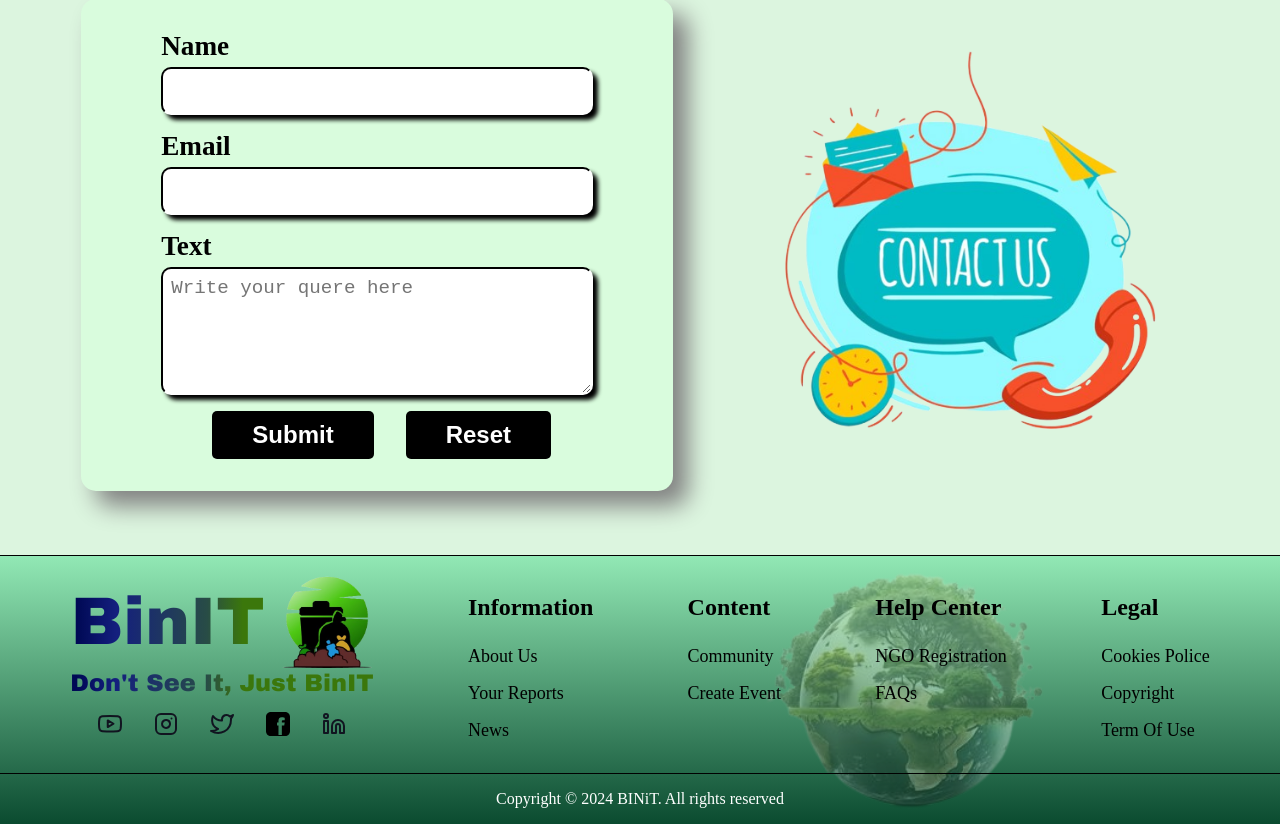
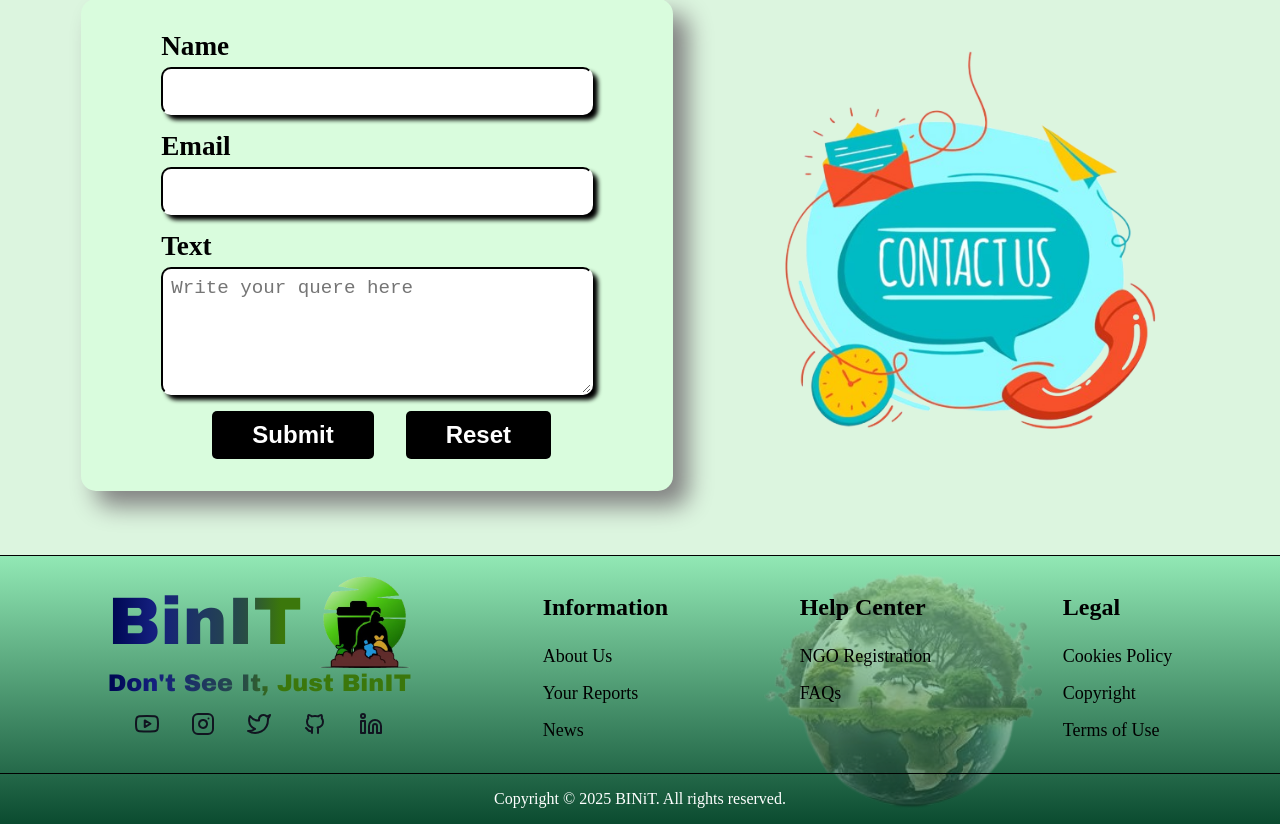
Before and after one commit to Ashmit-Kumar/Bin_IT, a React (Vite) app: page /faqs in a window 1280 px wide. Shown: the part 1514-2338 px from the top of the page. Built offline with nearby package versions, Linux system fonts and the light colour scheme.

Commit message:
Improving Footer Home and News

```diff
--- a/src/css/home-news.css
+++ b/src/css/home-news.css
@@ -13,6 +13,7 @@
     padding: 0 0 1rem 0;
     color: #195A94;
     margin-bottom: 2rem;
+    margin-left: -100px;
 }
 
 /* News Grid */
@@ -136,6 +137,7 @@
         border-bottom: 2px solid black;
         font-size: 2rem;
         font-weight: 900;
+        margin-left: 5px;
     }
 
     .news-grid {
--- a/src/css/img-slider.css
+++ b/src/css/img-slider.css
@@ -22,7 +22,7 @@
     position: relative;
 }
 
-.img-slider-carousel-caption {
+/* .img-slider-carousel-caption {
     width: 35%;
     padding: 40px;
     border: 1px solid white;
@@ -33,7 +33,7 @@
     left: 5rem;
     top: 25%;
     transform: translateY(-50%);
-}
+} */
 
 .img-slider-carousel-item img {
     flex: 1;
@@ -86,11 +86,68 @@
         padding: 8px;
     }
 
-    .img-slider-carousel-caption {
+    /* .img-slider-carousel-caption {
         width: 45%;
         padding: 20px;
         position: absolute;
         left: 3.5rem;
         top: 35%;
+    } */
+}
+/* Soft Gradient Animation */
+@keyframes softGradient {
+    0% { background: linear-gradient(135deg, rgba(255, 255, 255, 0.7), rgba(200, 250, 220, 0.4)); }
+    50% { background: linear-gradient(135deg, rgba(255, 255, 255, 0.8), rgba(180, 220, 255, 0.5)); }
+    100% { background: linear-gradient(135deg, rgba(255, 255, 255, 0.7), rgba(200, 250, 220, 0.4)); }
+}
+
+.img-slider-carousel-caption {
+    width: 40%;
+    padding: 30px;
+    border-radius: 15px;
+    background: linear-gradient(135deg, rgba(255, 255, 255, 0.6), rgba(200, 250, 220, 0.4));
+    backdrop-filter: blur(10px);
+    box-shadow: 0px 8px 20px rgba(0, 0, 0, 0.2);
+
+    position: absolute;
+    left: 5rem;
+    top: 50%;
+    transform: translateY(-50%);
+
+    font-size: 1.5rem;
+    font-weight: bold;
+    text-align: left;
+    color: #2c3e50; /* Deep blue-grey for a soft feel */
+
+    border-left: 6px solid #6c5ce7; /* Soft purple accent */
+    transition: all 0.4s ease-in-out;
+}
+
+/* Hover Effect: Subtle Color Flow */
+.img-slider-carousel-caption:hover {
+    animation: softGradient 3s infinite alternate ease-in-out;
+    transform: translateY(-50%) scale(1.03);
+    color: #34495e; /* Slightly deeper tone on hover */
+}
+
+/* Mobile & Tablet Adjustments */
+@media screen and (max-width: 1048px) {
+    .img-slider-carousel-caption {
+        width: 50%;
+        padding: 20px;
+        left: 3.5rem;
+        top: 40%;
+        font-size: 1.2rem;
     }
 }
+
+@media screen and (max-width: 768px) {
+    .img-slider-carousel-caption {
+        width: 60%;
+        padding: 15px;
+        font-size: 1rem;
+        left: 2rem;
+        top: 35%;
+        border-left: 4px solid #6c5ce7;
+    }
+}
--- a/src/jsx/Commen-Components/footer.jsx
+++ b/src/jsx/Commen-Components/footer.jsx
@@ -1,96 +1,76 @@
-import { React } from 'react';
+import React from 'react';
 import { Link } from 'react-router-dom';
-import "../../css/footer.css"
+import "../../css/footer.css";
 
 function Footer() {
     return (
-        <>
         <footer>
             <div className="bg">
-                    <img src="/footer-bg.png" alt="" />
+                <img src="/footer-bg.png" alt="Footer Background" />
             </div>
             <div className="footer-columns">
+                {/* Logo Section */}
                 <section className="footer-logo">
                     <div className="logo-main">
                         <h1>BinIT</h1>
-                            <img src="/BinIT-logo.png" alt="BinIT-Logo" />
+                        <img src="/BinIT-logo.png" alt="BinIT Logo" />
                     </div>
                     <h3>Don't See It, Just BinIT</h3>
-                        <span className='social-links'>
-                            <a href="#" title="Youtube">
-                                <img src="/youtube.svg" alt='YouTube' />
+                    <span className="social-links">
+                        <a href="https://youtube.com" target="_blank" rel="noopener noreferrer" title="YouTube">
+                            <img src="/youtube.svg" alt="YouTube" />
                         </a>
-                            <a href="#" title="Instagram">
-                                <img src="/instagram.svg" alt='Instagram' />
+                        <a href="https://instagram.com" target="_blank" rel="noopener noreferrer" title="Instagram">
+                            <img src="/instagram.svg" alt="Instagram" />
                         </a>
-                            <a href="#" title="Twitter">
-                                <img src="/twitter.svg" alt='Twitter' />
+                        <a href="https://twitter.com" target="_blank" rel="noopener noreferrer" title="Twitter">
+                            <img src="/twitter.svg" alt="Twitter" />
                         </a>
-                            <a href="#" title="GitHub">
-                                <img src="/facebook.svg" alt='Facebook' />
+                        <a href="https://github.com" target="_blank" rel="noopener noreferrer" title="GitHub">
+                            <img src="/github.svg" alt="GitHub" />
                         </a>
-                            <a href="#" title="Linkedin">
-                                <img src="/linkedin.svg" alt='Linkedin' />
+                        <a href="https://linkedin.com" target="_blank" rel="noopener noreferrer" title="LinkedIn">
+                            <img src="/linkedin.svg" alt="LinkedIn" />
                         </a>
                     </span>
                 </section>
+
+                {/* Information Section */}
                 <section className="footer-right">
                     <h3>Information</h3>
                     <ul>
-                            <li>
-                                <a href="#">About Us</a>
-                            </li>
-                            <li>
-                                <a href="#">Your Reports</a>
-                            </li>
-                            <li>
-                                <a href="#">News</a>
-                            </li>
+                        <li><Link to="/about">About Us</Link></li>
+                        <li><Link to="/reports">Your Reports</Link></li>
+                        <li><Link to="/news">News</Link></li>
                     </ul>
                 </section>
-                    <section className="footer-right">
-                        <h3>Content</h3>
-                        <ul>
-                            <li>
-                                <a href="#">Community</a>
-                            </li>
-                            <li>
-                                <Link to="/create-event">Create Event</Link>
-                            </li>
-                        </ul>
-                    </section>
+
+                {/* Help Center Section */}
                 <section className="footer-right">
                     <h3>Help Center</h3>
                     <ul>
-                            <li>
-                                <Link to="/ngo-registration">NGO Registration</Link>
-                            </li>
-                            <li>
-                                <Link to="/faqs">FAQs</Link>
-                            </li>
+                        <li><Link to="/ngo-registration">NGO Registration</Link></li>
+                        <li><Link to="/faqs">FAQs</Link></li>
                     </ul>
                 </section>
+
+                {/* Legal Section */}
                 <section className="footer-right">
                     <h3>Legal</h3>
                     <ul>
-                            <li>
-                                <a href="#">Cookies Police</a>
-                            </li>
-                            <li>
-                                <a href="#">Copyright</a>
-                            </li>
-                            <li>
-                                <a href="#">Term Of Use</a>
-                            </li>
+                        <li><Link to="/cookies-policy">Cookies Policy</Link></li>
+                        <li><Link to="/copyright">Copyright</Link></li>
+                        <li><Link to="/terms-of-use">Terms of Use</Link></li>
                     </ul>
                 </section>
             </div>
+
+            {/* Footer Bottom */}
             <div className="footer-bottom">
-                    <small>Copyright &copy;<span id="year"> 2024 </span>BINiT. All rights reserved</small>
+                <small>Copyright &copy; <span>{new Date().getFullYear()}</span> BINiT. All rights reserved.</small>
             </div>
         </footer>
-        </>
-    )
+    );
 }
 
 export default Footer;
```
Also changed, not shown: 1 other file (tests, documents, lock files or other folders). Lines whose indentation alone changed are shown as unchanged.
